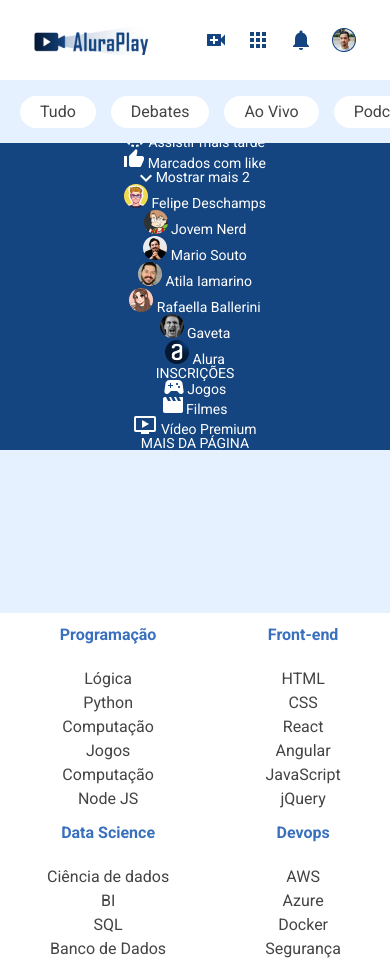
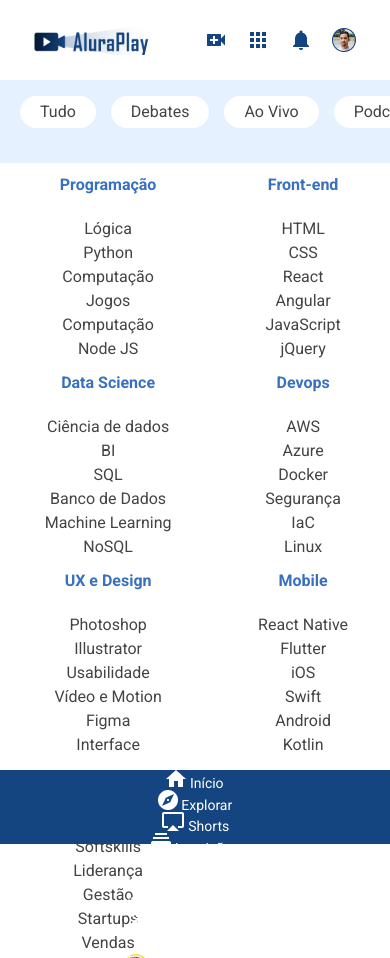
Before and after one commit to Graciliano-Barroso/aluraplay, a plain HTML site: page index.html in a window 390 px wide. Shown: the top 958 px of the page. Drawn offline with Linux system fonts and the light colour scheme.

Commit message:
Fixando menu mobile

```diff
--- a/css/flexbox.css
+++ b/css/flexbox.css
@@ -9,6 +9,13 @@
 
 .cabecalho__pesquisar__item {
     display: none;
+}
+
+.menu__container {
+    position: fixed;
+    bottom: 0%;
+    height: 74px;
+    width: 100%;
 }
 
 /* Seção superior */
```
